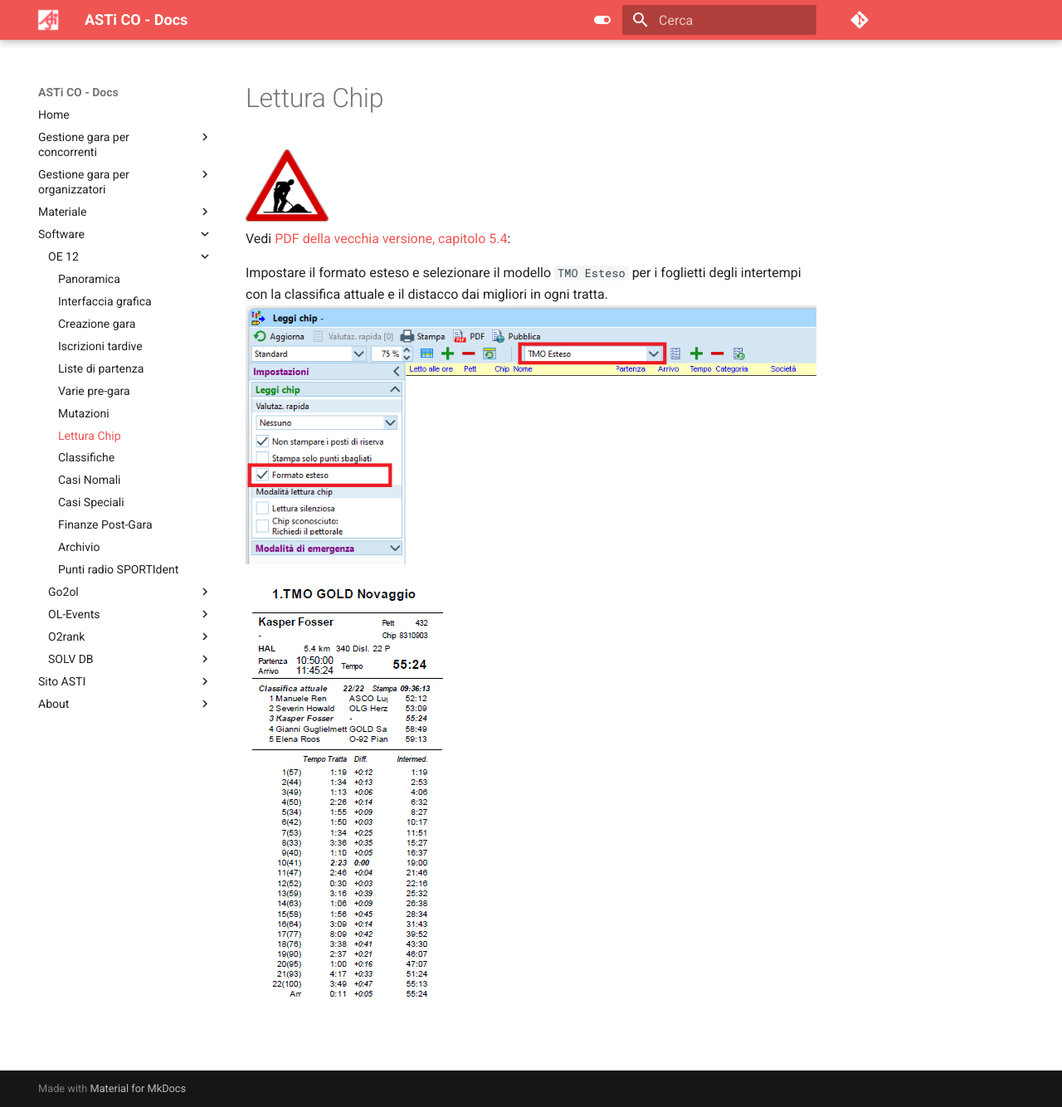
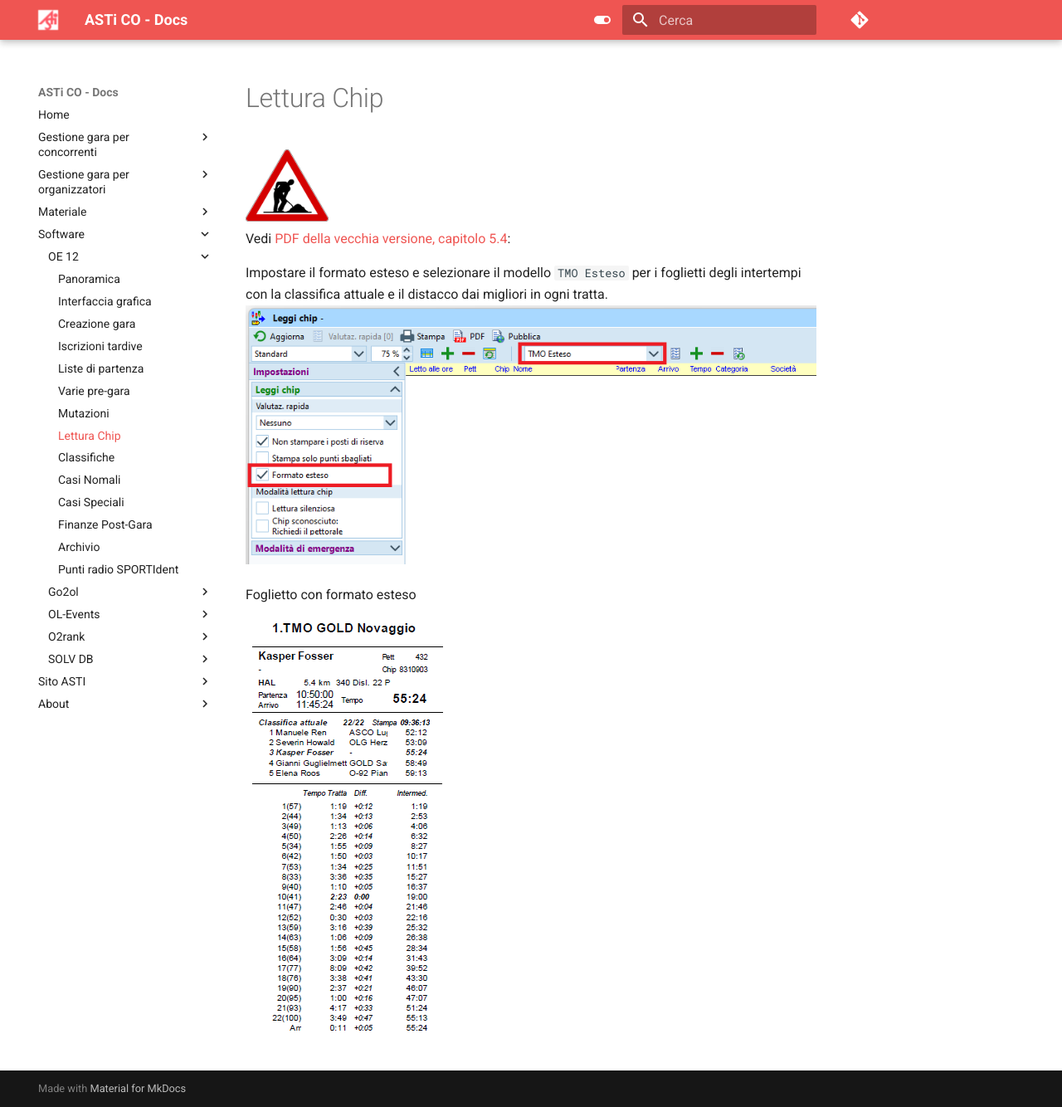
Before and after one commit to asti-co/doc, an MkDocs documentation site: the page built from docs/software/oe12/lettura_chip.md, in a window 1280 px wide and 1334 px high. Shown: the whole window at 83% size. Built offline with MkDocs 1.6.1 and Material for MkDocs 9.7.7, drawn with Linux system fonts in a browser that asks for light colours; comment, search, counter and statistics services are not loaded.

Commit message:
formattazione

```diff
--- a/docs/software/oe12/lettura_chip.md
+++ b/docs/software/oe12/lettura_chip.md
@@ -4,4 +4,7 @@
 Vedi [PDF della vecchia versione, capitolo 5.4](../../gestione_gara_org/inc/Istruzioni_OL_einzel_per_TMO_v2_4.pdf):
 
 Impostare il formato esteso e selezionare il modello `TMO Esteso` per i foglietti degli intertempi con la classifica attuale e il distacco dai migliori in ogni tratta.
-![Fomrato esteso](inc/giorno_lettura_chip_formato_esteso.png)  ![Foglietto](inc/giorno_foglietto_formato_esteso.png)
+![Fomrato esteso](inc/giorno_lettura_chip_formato_esteso.png)
+
+Foglietto con formato esteso
+![Foglietto](inc/giorno_foglietto_formato_esteso.png)
```
